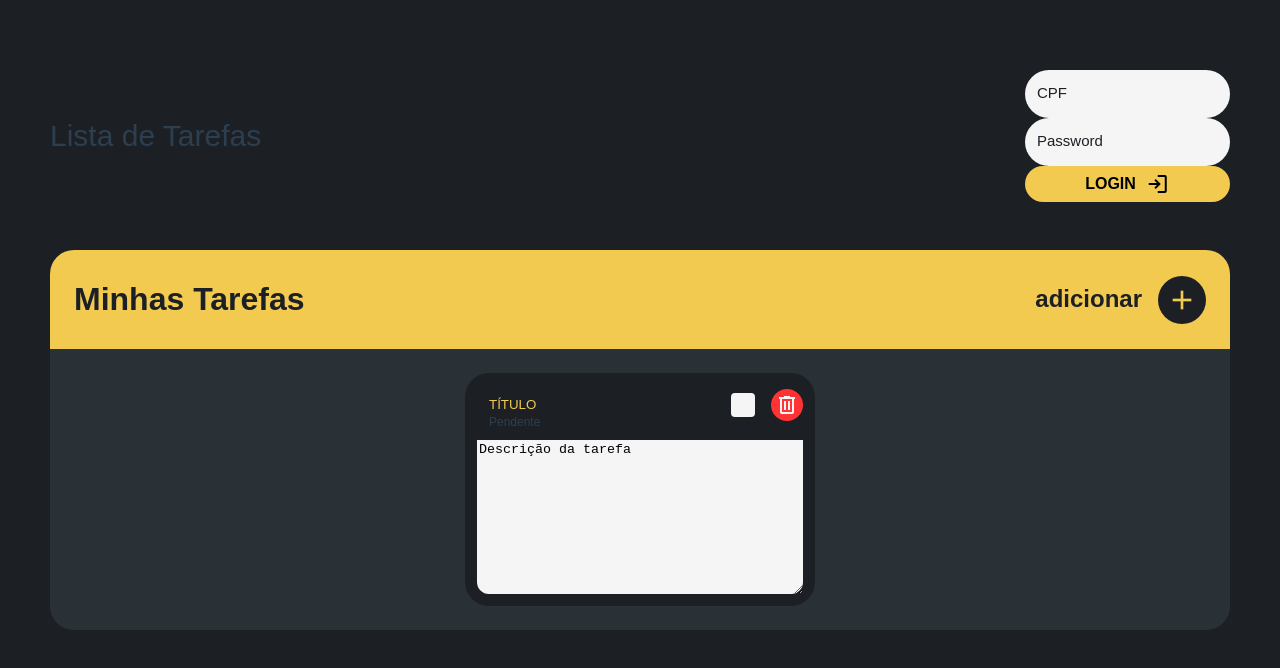
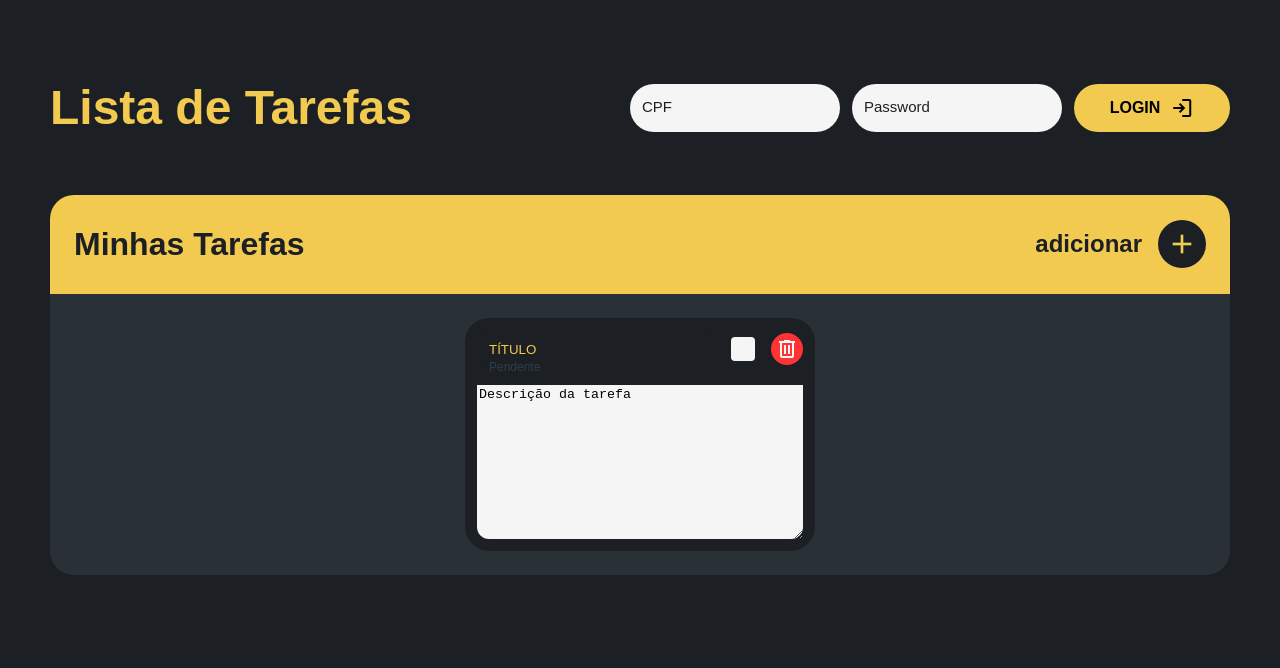
Before and after one commit to nakappa/INH_P-TFJ-02-2023, a Vue app in the folder to_do_list/: page / in a window 1280 px wide. Shown: the top 668 px of the page. Built offline with nearby package versions, Linux system fonts and the light colour scheme.

Commit message:
settings layout responsive

```diff
--- a/to_do_list/src/App.vue
+++ b/to_do_list/src/App.vue
@@ -21,11 +21,4 @@
     flex-direction: column;
     align-items: center;
   }
-
-  .title { font-weight: 700; }
-
-  h1.title {
-    font-size: var(--size48);
-    color: var(--quaternary);
-  }
 </style>
--- a/to_do_list/src/assets/main.css
+++ b/to_do_list/src/assets/main.css
@@ -13,8 +13,9 @@
 
   --width: min(1200px, 100%);
   --mt: min(60px, 13vw);
+  --size24: min(24px, 5.5vw);
+  --size32: min(32px, 8.25vw);
   --size48: min(48px, 11vw);
-  --size24: min(24px, 5.5vw);
 }
 
 body {
@@ -48,6 +49,8 @@ input {
   text-align: center;
 }
 
+.title { font-weight: 700; }
+
 .btn {
   border: none;
   outline: none;
--- a/to_do_list/src/components/HeaderContent.vue
+++ b/to_do_list/src/components/HeaderContent.vue
@@ -10,6 +10,11 @@
 </template>
 
 <style scoped>
+  h1.title {
+    font-size: var(--size48);
+    color: var(--quaternary);
+  }
+
   header {
     width: 100%;
     display: flex;
--- a/to_do_list/src/components/atomics/buttons/BtnAdd.vue
+++ b/to_do_list/src/components/atomics/buttons/BtnAdd.vue
@@ -9,12 +9,12 @@
 
 <style scoped>
   .add {
-    width: 48px;
-    height: 48px;
+    width: var(--size48);
+    height: var(--size48);
     border-radius: 50%;
     transition: .75s all;
     color: var(--quaternary);
-  background-color: var(--secondary);
+    background-color: var(--secondary);
   }
 
   .add:hover {
@@ -24,7 +24,7 @@
   }
 
   .add span {
-    font-size: 32px;
+    font-size: var(--size32);
     font-weight: 500;
     transition: .75s all;
   }
--- a/to_do_list/src/components/atomics/inputs/FormInput.vue
+++ b/to_do_list/src/components/atomics/inputs/FormInput.vue
@@ -11,7 +11,12 @@
 </template>
 
 <style scoped>
-  input {
+  .field {
+    position: relative;
+    width: 100%;
+  }
+
+  .field input {
     width: 100%;
     height: 48px;
     padding: 12px;
@@ -23,7 +28,7 @@
     background-color: var(--primary);
   }
 
-  label {
+  .field label {
     position: absolute;
     top: 11px;
     left: 12px;
@@ -31,11 +36,19 @@
     transition: .75s all;
   }
 
-  input:focus~label,
-  input:valid~label {
+  .field input:focus~label,
+  .field input:valid~label {
     top: 1px;
     left: 12px;
     color: var(--error);
     font-size: 12px;
   }
+
+  @media (min-width: 800px) {
+    .field {
+      min-width: 210px;
+      flex-direction: row;
+      align-items: center;
+    }
+  }
 </style>
--- a/to_do_list/src/components/molecules/FormLogin.vue
+++ b/to_do_list/src/components/molecules/FormLogin.vue
@@ -12,8 +12,31 @@
 </template>
 
 <style scoped>
-  .field {
-    position: relative;
-    width: 100%;
+  .form-login {
+    width: 210px;
+    display: flex;
+    gap: 12px;
+    flex-direction: column;
+    justify-content: center;
+  }
+  .form-login .btn { margin-top: 12px; }
+
+  @media (min-width: 800px) {
+    .form-login {
+      width: min(600px, 100%);
+      flex-direction: row;
+      align-items: center;
+    }
+
+    .form-login .field {
+      min-width: 210px;
+      flex-direction: row;
+      align-items: center;
+    }
+
+    .form-login .btn {
+      margin-top: 0;
+      height: 48px;
+    }
   }
 </style>
--- a/to_do_list/src/components/molecules/TopContent.vue
+++ b/to_do_list/src/components/molecules/TopContent.vue
@@ -18,21 +18,18 @@
     padding: var(--size24);
     display: flex;
     gap: 24px;
+		flex-wrap: wrap;
     align-items: center;
-    justify-content: space-between;
+    justify-content: center;
     color: var(--secondary);
     border-radius: var(--size24) var(--size24) 0 0;
     background-color: var(--quaternary);
   }
 
-	.top .title {
-    font-size: var(--size24);
-    font-weight: 700;
-  }
+	.top .title { font-weight: 700; }
+	.top h2.title { font-size: var(--size32); }
 
-	.top h2.title { font-size: 32px; }
-
-	.top h3.title { font-size: 24px; }
+	.top h3.title { font-size: var(--size24); }
 
 	.top .content-add {
     width: max-content;
@@ -40,4 +37,8 @@
     gap: 16px;
     align-items: center;
   }
-</style>t
+
+	@media (min-width: 525px) {
+		.top { justify-content: space-between; }
+	}
+</style>
```
